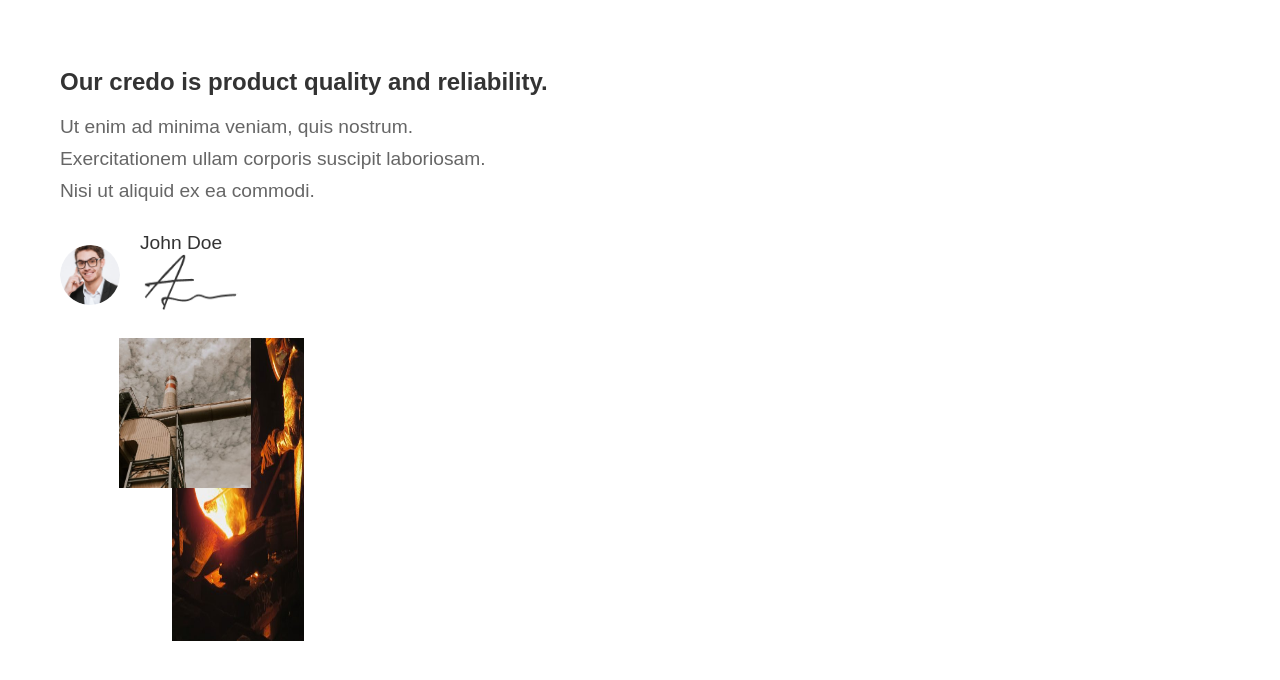
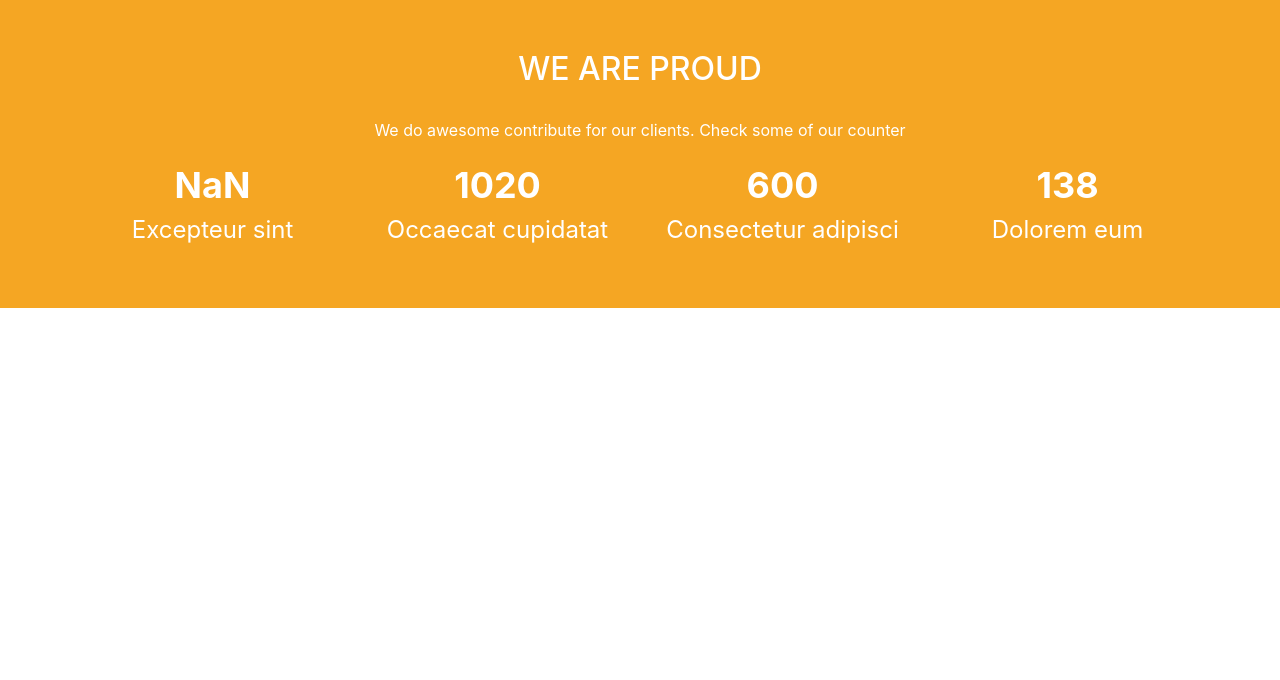
Before and after one commit to MeetS05/okten, a plain HTML site: page demo.html in a window 1280 px wide. Drawn offline with nearby package versions, Linux system fonts and the light colour scheme.

Commit message:
17-12-2024

```diff
--- a/asset/css/home_page.css
+++ b/asset/css/home_page.css
@@ -401,33 +401,23 @@ p {
 /* section-1 */
 
 /* section-2 */
-/* h1 {
-    font-size: 4em;
-    color: #f0f0f0;
-    position: absolute;
-    left: 0;
-    top: 50px;
-    z-index: -1;
-    transform: rotate(-90deg);
-} */
-/* img.img-fluid.main-image.img-2:hover {
-    position: relative;
-    left: -24px !important;
-    top: 0px;
-} */
+section.about-us {
+    height: 473px;
+}
 h1.title {
     position: relative;
     /* bottom: 100px !important; */
     top: 9px;
-    font-size: 17px;
+    font-size: 14px;
     left: 2px;
-    font-weight: 300;
+    font-weight: 500;
+    color: #f0ad4e;
 }
-h2 {
+h2.title-1 {
     color: #333;
     animation: fadeInLeft 1s ease-in-out;
+    font-size: 46px;
 }
-
 ul {
     list-style: none;
     padding: 0;
@@ -438,8 +428,18 @@ ul li {
     margin: 10px 0;
     font-size: 1.2em;
     color: #666;
+    font-size: 14px;
 }
-
+ul li:hover{
+    color: black;
+}
+ul li a {
+    text-decoration: none;
+    color: grey;
+}
+ul li a:hover{
+    color: #000;
+}
 .signature {
     display: flex;
     align-items: center;
@@ -463,8 +463,6 @@ ul li {
 .signature .sign img {
     width: 100px;
 }
-
-
 .about-images {
     position: relative;
     /* background-image: url('../images/bac1.png'); */
@@ -476,10 +474,6 @@ ul li {
     /* margin: 204px 0px 0px 146px; */
     /* background-image: url('../images/bac1.png'); */
 }
-/* .image-1{
-    background-image: url('../images/bac1.png');
-} */
-
 .main-image {
     width: 100%;
     transition: transform 0.5s ease, opacity 0.5s ease;
@@ -498,15 +492,63 @@ img.img-fluid.main-image.img-2:hover {
         bottom: 0px;
         left: -146px !important;
 }
-.overlay-image:hover {
-    /* left:90px; */
-    opacity: 0.8;
-}
 img.img-fluid.main-image.img-2 {
-    width: 50% !important;
+    width: 39% !important;
 }
 img.img-fluid.overlay-image.img-3 {
-    width: 50% !important;
-    height: 303px;
+    width: 39% !important;
+    height: auto;
+}
+.image-stack:hover .img-fluid.main-image.img-2 {
+    transform: translateX(-50px);
+    transition: transform 0.8s ease-in-out;
 }
 /* section-2 */
+
+
+/* timer section */
+.stats-section {
+    background-color: #f5a623;
+    color: white;
+    text-align: center;
+    padding: 50px 0;
+}
+.stats-section h2 {
+    /* margin-bottom: 29px; */
+    font-size: 21px;
+    /* margin-top: 2px !important; */
+}
+.stats-section .stat {
+    font-size: 24px;
+    margin-bottom: 10px;
+}
+.stats-section .number {
+    font-size: 36px;
+    font-weight: bold;
+}
+.txt-1 p {
+    margin-top: 54px;
+    margin-bottom: 1rem;
+    font-size: 31px;
+}
+/* p {
+    margin-top: 0;
+    margin-bottom: 1rem;
+    font-size: 29px;
+    margin-top: 54px;
+} */
+h2 {
+    font-size: 18px !important;
+    margin-top: 29px !important;
+}
+.counter {
+    font-size: 2em;
+    margin: 20px;
+    text-align: center;
+}
+.title {
+    font-size: 1em;
+    margin-top: 10px;
+    text-align: center;
+}
+/* timer section */
--- a/demo.html
+++ b/demo.html
@@ -3,150 +3,79 @@
 <head>
     <meta charset="UTF-8">
     <meta name="viewport" content="width=device-width, initial-scale=1.0">
-    <title>About Us</title>
+    <title>Statistics Section</title>
+    <link href="https://stackpath.bootstrapcdn.com/bootstrap/4.5.2/css/bootstrap.min.css" rel="stylesheet">
     <style>
-        body {
-            font-family: Arial, sans-serif;
+        .stats-section {
+            background-color: #f5a623;
+            color: white;
+            text-align: center;
+            padding: 50px 0;
         }
-        .container {
-            max-width: 1200px;
-            margin: 0 auto;
-            padding: 20px;
+        .stats-section h2 {
+            margin-bottom: 30px;
         }
-        h1 {
-            font-size: 4em;
-            color: #f0f0f0;
-            position: absolute;
-            left: 0;
-            top: 50px;
-            z-index: -1;
-            transform: rotate(-90deg);
+        .stats-section .stat {
+            font-size: 24px;
+            margin-bottom: 10px;
         }
-        h2 {
-            color: #333;
-            animation: fadeInLeft 1s ease-in-out;
-        }
-        ul {
-            list-style: none;
-            padding: 0;
-            animation: fadeInLeft 1.2s ease-in-out;
-        }
-        ul li {
-            margin: 10px 0;
-            font-size: 1.2em;
-            color: #666;
-        }
-        .signature {
-            display: flex;
-            align-items: center;
-            margin-top: 30px;
-            animation: fadeInLeft 1.4s ease-in-out;
-        }
-        .signature img {
-            border-radius: 50%;
-            width: 60px;
-            height: 60px;
-            margin-right: 20px;
-        }
-        .signature .sign p {
-            margin: 0;
-            font-size: 1.2em;
-            color: #333;
-        }
-        .signature .sign img {
-            width: 100px;
-        }
-        .about-us {
-            display: flex;
-            align-items: center;
-            position: relative;
-        }
-        .content {
-            position: relative;
-            z-index: 2;
-            background: rgba(255, 255, 255, 0.8);
-            padding: 20px;
-            border-radius: 8px;
-        }
-        .about-images {
-            position: relative;
-            width: 50%;
-        }
-        .image-stack {
-            position: absolute;
-            width: 100%;
-            height: 100%;
-        }
-        .main-image,
-        .overlay-image {
-            position: absolute;
-            transition: transform 0.5s ease, opacity 0.5s ease;
-        }
-        .main-image {
-            top: 20%;
-            left: 30%;
-            width: 70%;
-            z-index: 1;
-        }
-        .overlay-image {
-            top: 50%;
-            left: 50%;
-            width: 50%;
-            z-index: 0;
-        }
-        .main-image:hover, .overlay-image:hover {
-            transform: scale(1.05);
-            opacity: 0.8;
-        }
-        .background-shape {
-            position: absolute;
-            top: 0;
-            left: 0;
-            width: 100%;
-            height: 100%;
-            background-image: url('../new-site/asset/images/bac1.png');
-            background-size: cover;
-            z-index: -1;
-        }
-        img.img-fluid.main-image.img-2 {
-            width: 50% !important;
-        }
-        img.img-fluid.overlay-image.img-3 {
-            width: 50% !important;
-            height: 303px;
+        .stats-section .number {
+            font-size: 36px;
+            font-weight: bold;
         }
     </style>
 </head>
 <body>
-    <div class="container mt-5">
-        <section class="about-us">
+    <section class="stats-section">
+        <div class="container">
+            <h2>WE ARE PROUD</h2>
+            <p>We do awesome contribute for our clients. Check some of our counter</p>
             <div class="row">
-                <div class="col-md-6">
-                    <div class="content">
-                        <h2>Our credo is product quality and reliability.</h2>
-                        <ul>
-                            <li>Ut enim ad minima veniam, quis nostrum.</li>
-                            <li>Exercitationem ullam corporis suscipit laboriosam.</li>
-                            <li>Nisi ut aliquid ex ea commodi.</li>
-                        </ul>
-                        <div class="signature">
-                            <img src="asset/images/ceo.png" alt="CEO" class="rounded-circle">
-                            <div class="sign ml-3">
-                                <p>John Doe</p>
-                                <img src="asset/images/sig.png" alt="Signature">
-                            </div>
-                        </div>
+                <div class="col-md-3 col-sm-6">
+                    <div class="stat">
+                        <div class="number" id="counter1">4500+</div>
+                        <div>Excepteur sint</div>
                     </div>
                 </div>
-                <div class="col-md-6 about-images">
-                    <div class="background-shape"></div> <!-- Add this line -->
-                    <div class="image-stack">
-                        <img src="asset/images/photo1.jpg" alt="Image 1" class="img-fluid main-image img-2">
-                        <img src="asset/images/photo2.jpg" alt="Image 2" class="img-fluid overlay-image img-3">
+                <div class="col-md-3 col-sm-6">
+                    <div class="stat">
+                        <div class="number" id="counter2">1020</div>
+                        <div>Occaecat cupidatat</div>
+                    </div>
+                </div>
+                <div class="col-md-3 col-sm-6">
+                    <div class="stat">
+                        <div class="number" id="counter3">600</div>
+                        <div>Consectetur adipisci</div>
+                    </div>
+                </div>
+                <div class="col-md-3 col-sm-6">
+                    <div class="stat">
+                        <div class="number" id="counter4">138</div>
+                        <div>Dolorem eum</div>
                     </div>
                 </div>
             </div>
-        </section>
-    </div>
+        </div>
+    </section>
+    <script src="https://code.jquery.com/jquery-3.5.1.min.js"></script>
+    <script src="https://cdn.jsdelivr.net/npm/@popperjs/core@2.5.4/dist/umd/popper.min.js"></script>
+    <script src="https://stackpath.bootstrapcdn.com/bootstrap/4.5.2/js/bootstrap.min.js"></script>
+    <script>
+        // Example of a basic counter animation (optional)
+        $(document).ready(function(){
+            $('.number').each(function () {
+                $(this).prop('Counter',0).animate({
+                    Counter: $(this).text()
+                }, {
+                    duration: 4000,
+                    easing: 'swing',
+                    step: function (now) {
+                        $(this).text(Math.ceil(now));
+                    }
+                });
+            });
+        });
+    </script>
 </body>
 </html>
```
Also changed, not shown: home_page.html (+72 -8 lines).
